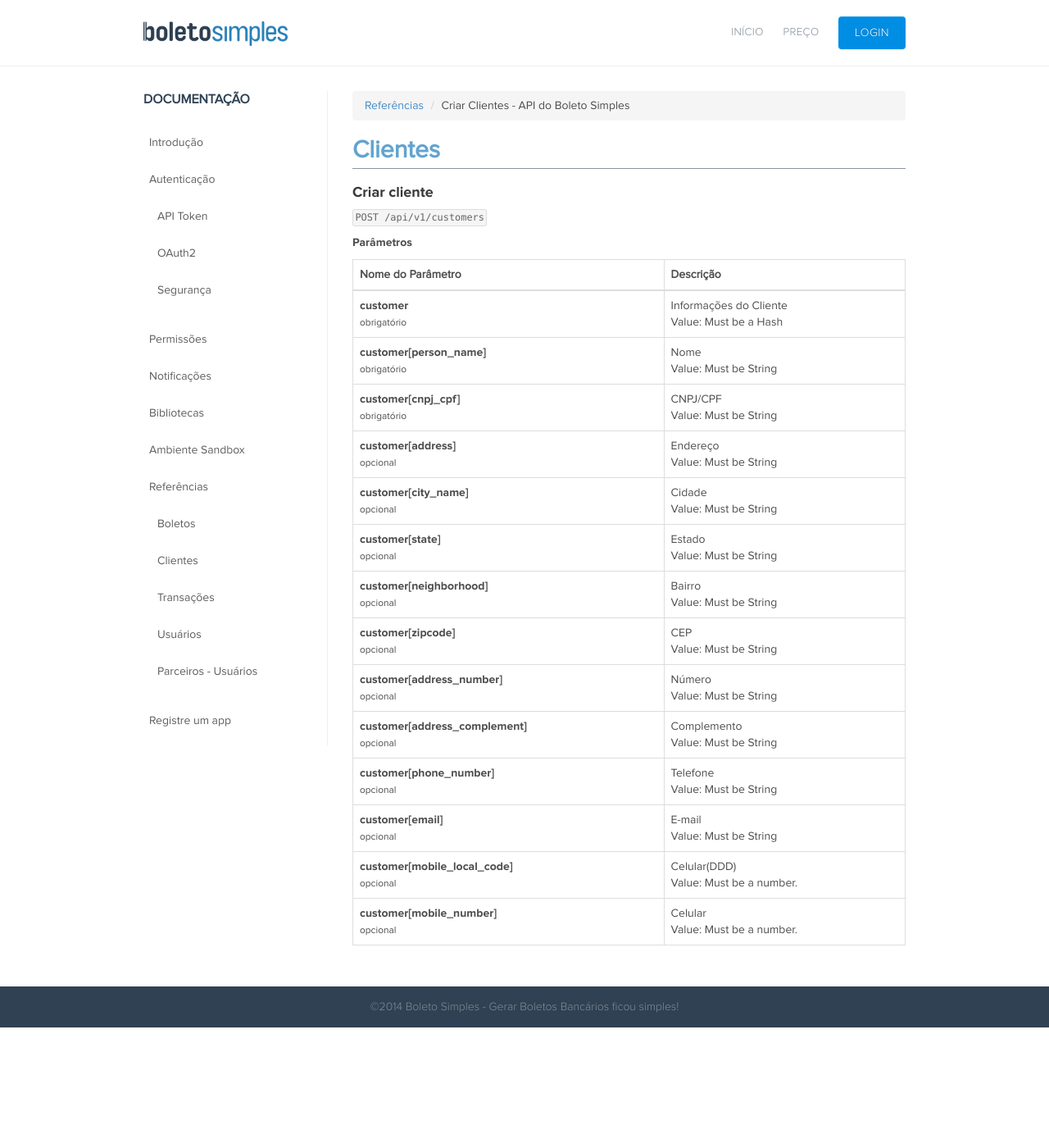
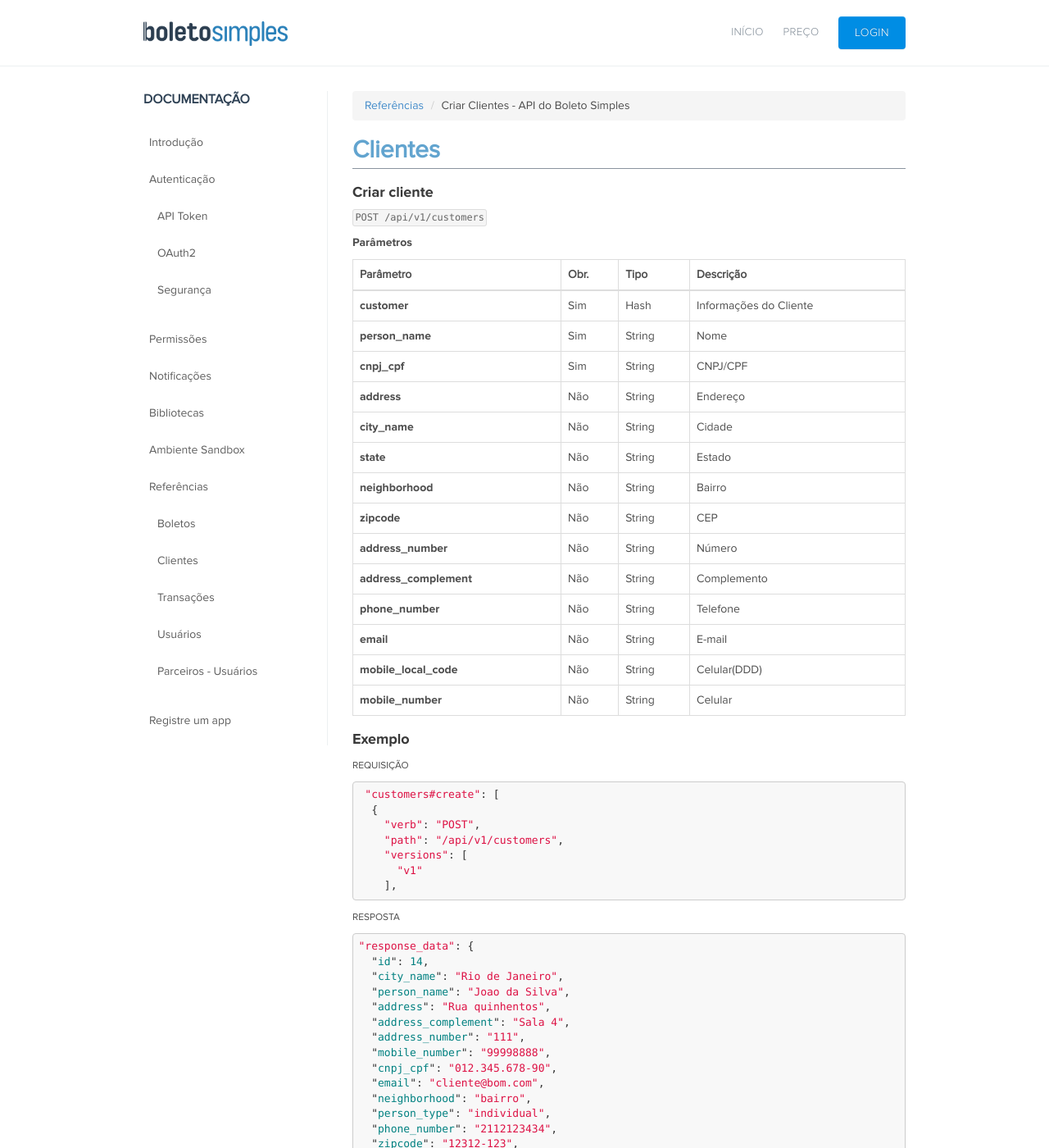
Before and after one commit to BoletoSimples/boletosimples-docs, a Jekyll site: the page built from reference/v1/customers/create/index.md, in a window 1280 px wide and 1400 px high. Shown: the whole window at 82% size. Built offline with Jekyll 4.4.1, drawn with Linux system fonts in a browser that asks for light colours; some of the changed text lies outside the part shown.

Commit message:
change table layout and add example in customer create

```diff
--- a/reference/v1/customers/create/index.md
+++ b/reference/v1/customers/create/index.md
@@ -14,7 +14,9 @@ en: /en/references
 <table class='table table-bordered'>
   <thead>
     <tr>
-      <th>Nome do Parâmetro</th>
+      <th>Parâmetro</th>
+      <th data-container="body" data-toggle="tooltip" title="Obrigatório">Obr.</th>
+      <th>Tipo</th>
       <th>Descrição</th>
     </tr>
   </thead>
@@ -22,212 +24,246 @@ en: /en/references
     <tr>
       <td>
         <strong>customer</strong>
-        <br>
-        <small>
-          obrigatório
-        </small>
+      </td>
+      <td>
+        Sim
+      </td>
+      <td>
+        Hash
       </td>
       <td>
         Informações do Cliente
-        <br>
-        Value: Must be a Hash
       </td>
     </tr>
 
     <tr>
       <td>
-        <strong>customer[person_name] </strong><br>
-        <small>
-          obrigatório
-        </small>
+        <strong>person_name</strong>
+      </td>
+      <td>
+        Sim
+      </td>
+      <td>
+        String
       </td>
       <td>
         Nome
-        <br>
-        Value: Must be String
       </td>
     </tr>
 
     <tr>
       <td>
-        <strong>customer[cnpj_cpf] </strong>
-        <br>
-        <small>
-          obrigatório
-        </small>
+        <strong>cnpj_cpf</strong>
+      </td>
+      <td>
+        Sim
+      </td>
+      <td>
+        String
       </td>
       <td>
         CNPJ/CPF
-        <br>
-        Value: Must be String
       </td>
     </tr>
 
     <tr>
       <td>
-        <strong>customer[address] </strong>
-        <br>
-        <small>
-          opcional
-        </small>
+        <strong>address</strong>
+      </td>
+      <td>
+        Não
+      </td>
+      <td>
+        String
       </td>
       <td>
         Endereço
-        <br>
-        Value: Must be String
       </td>
     </tr>
 
     <tr>
       <td>
-        <strong>customer[city_name] </strong>
-        <br>
-        <small>
-          opcional
-        </small>
+        <strong>city_name</strong>
+      </td>
+      <td>
+        Não
+      </td>
+      <td>
+        String
       </td>
       <td>
         Cidade
-        <br>
-        Value: Must be String
       </td>
     </tr>
 
     <tr>
       <td>
-        <strong>customer[state] </strong>
-        <br>
-        <small>
-          opcional
-        </small>
+        <strong>state</strong>
+      </td>
+      <td>
+        Não
+      </td>
+      <td>
+        String
       </td>
       <td>
         Estado
-        <br>
-        Value: Must be String
       </td>
     </tr>
 
     <tr>
       <td>
-        <strong>customer[neighborhood] </strong>
-        <br>
-        <small>
-          opcional
-        </small>
+        <strong>neighborhood</strong>
+      </td>
+      <td>
+        Não
+      </td>
+      <td>
+        String
       </td>
       <td>
         Bairro
-        <br>
-        Value: Must be String
       </td>
     </tr>
 
     <tr>
       <td>
-        <strong>customer[zipcode] </strong>
-        <br>
-        <small>
-          opcional
-        </small>
+        <strong>zipcode</strong>
+      </td>
+      <td>
+        Não
+      </td>
+      <td>
+        String
       </td>
       <td>
         CEP
-        <br>
-        Value: Must be String
       </td>
     </tr>
 
     <tr>
       <td>
-        <strong>customer[address_number] </strong>
-        <br>
-        <small>
-          opcional
-        </small>
+        <strong>address_number</strong>
+      </td>
+      <td>
+        Não
+      </td>
+      <td>
+        String
       </td>
       <td>
         Número
-        <br>
-        Value: Must be String
       </td>
     </tr>
 
     <tr>
       <td>
-        <strong>customer[address_complement] </strong>
-        <br>
-        <small>
-          opcional
-        </small>
+        <strong>address_complement</strong>
+      </td>
+      <td>
+        Não
+      </td>
+      <td>
+        String
       </td>
       <td>
         Complemento
-        <br>
-        Value: Must be String
       </td>
     </tr>
 
     <tr>
       <td>
-        <strong>customer[phone_number] </strong>
-        <br>
-        <small>
-          opcional
-        </small>
+        <strong>phone_number</strong>
+      </td>
+      <td>
+        Não
+      </td>
+      <td>
+        String
       </td>
       <td>
         Telefone
-        <br>
-        Value: Must be String
       </td>
     </tr>
 
     <tr>
       <td>
-        <strong>customer[email] </strong>
-        <br>
-        <small>
-          opcional
-        </small>
+        <strong>email</strong>
+      </td>
+      <td>
+        Não
+      </td>
+      <td>
+        String
       </td>
       <td>
         E-mail
-        <br>
-        Value: Must be String
       </td>
     </tr>
 
     <tr>
       <td>
-        <strong>customer[mobile_local_code] </strong>
-        <br>
-        <small>
-          opcional
-        </small>
+        <strong>mobile_local_code</strong>
+      </td>
+      <td>
+        Não
+      </td>
+      <td>
+        String
       </td>
       <td>
         Celular(DDD)
-        <br>
-        Value: Must be a number.
       </td>
     </tr>
 
-
     <tr>
       <td>
-        <strong>customer[mobile_number] </strong>
-        <br>
-        <small>
-          opcional
-        </small>
+        <strong>mobile_number</strong>
+      </td>
+      <td>
+        Não
+      </td>
+      <td>
+        String
       </td>
       <td>
         Celular
-        <br>
-        Value: Must be a number.
       </td>
     </tr>
 
   </tbody>
 </table>
+
+### Exemplo
+
+<small>requisição</small>
+
+<pre class="bash"> "customers#create": [
+  {
+    "verb": "POST",
+    "path": "/api/v1/customers",
+    "versions": [
+      "v1"
+    ],
+</pre>
+
+<small>resposta</small>
+
+<pre class="json">"response_data": {
+  "id": 14,
+  "city_name": "Rio de Janeiro",
+  "person_name": "Joao da Silva",
+  "address": "Rua quinhentos",
+  "address_complement": "Sala 4",
+  "address_number": "111",
+  "mobile_number": "99998888",
+  "cnpj_cpf": "012.345.678-90",
+  "email": "cliente@bom.com",
+  "neighborhood": "bairro",
+  "person_type": "individual",
+  "phone_number": "2112123434",
+  "zipcode": "12312-123",
+  "mobile_local_code": "21",
+  "state": "RJ"
+},
+</pre>
```
